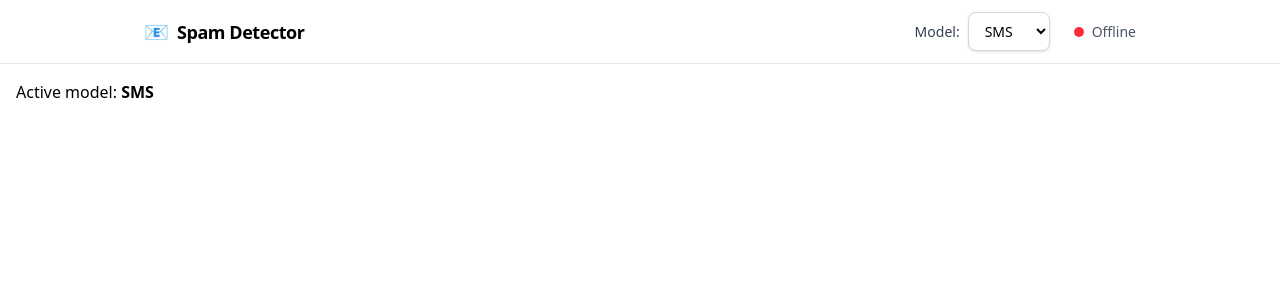
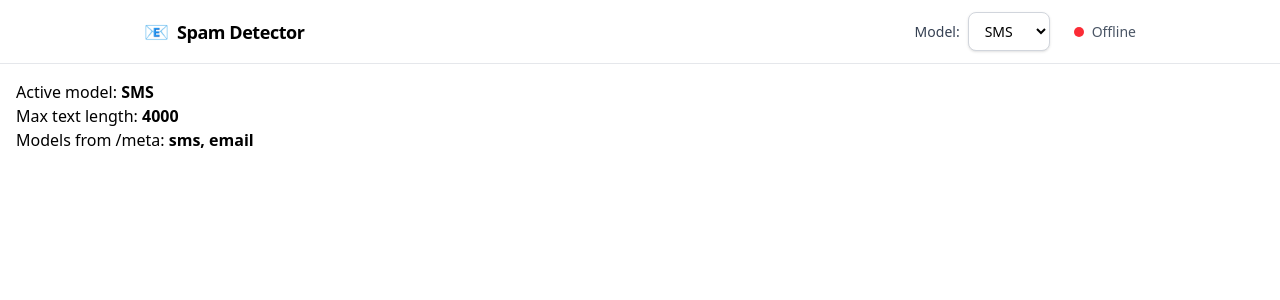
Before and after one commit to PasinduJayalal/spam-detector, a React (Vite) app in the folder frontend/: page / in a window 1280 px wide. Shown: the top 300 px of the page. Built offline with nearby package versions, Linux system fonts and the light colour scheme; no server answers.

Commit message:
feat(app): fetch /meta on load and display max_text_len + model_names

```diff
--- a/frontend/src/App.tsx
+++ b/frontend/src/App.tsx
@@ -4,12 +4,15 @@ import Header from './components/Header'
 type ModelName = "sms" | "email";
 type HealthStatus = "loading" | "ok" | "down";
 
-
+type MetaResponse = {
+  max_text_len: number;
+  model_names: ModelName[];
+};
 
 function App() {
   const [selectedModel, setSelectedModel] = useState<ModelName>("sms");
   const [health, setHealth] = useState<HealthStatus>("loading");
-
+  const [meta, setMeta] = useState<MetaResponse | null>(null);
   useEffect(() => {
     const controller = new AbortController();
 
@@ -28,14 +31,51 @@ function App() {
     return () => controller.abort();
   }, []);
 
+  useEffect(() => {
+    const controller = new AbortController();
+
+    async function fetchMeta() {
+      try {
+        const res = await fetch(`${import.meta.env.VITE_API_URL}/meta`, {
+          signal: controller.signal,
+        });
+        if (!res.ok) throw new Error(`HTTP ${res.status}`);
+
+        const data = await res.json();
+        const max = Number(data?.max_text_len);
+        const names = Array.isArray(data?.model_names) ? data.model_names : [];
+
+        if (!Number.isFinite(max) || names.length === 0) throw new Error("Bad /meta");
+
+        setMeta({ max_text_len: max, model_names: names });
+      } catch {
+        setMeta({ max_text_len: 4000, model_names: ["sms", "email"] });
+      }
+    }
+    fetchMeta();
+    return () => controller.abort();
+  },[]);
+
   return (
     <div>
       <Header header='Spam Detector' model={selectedModel} onModelChange={setSelectedModel} status={health} />
       <main style={{ padding: 16 }}>
         Active model: <strong>{selectedModel.toUpperCase()}</strong>
+        {meta ? (
+          <>
+            <p>
+              Max text length: <strong>{meta.max_text_len}</strong>
+            </p>
+            <p>
+              Models from /meta: <strong>{meta.model_names.join(", ")}</strong>
+            </p>
+          </>
+        ) : (
+          <p>Loading /meta…</p>
+        )}
       </main>
     </div>
-  )
-}
+      )
+    }
 
 export default App
```
